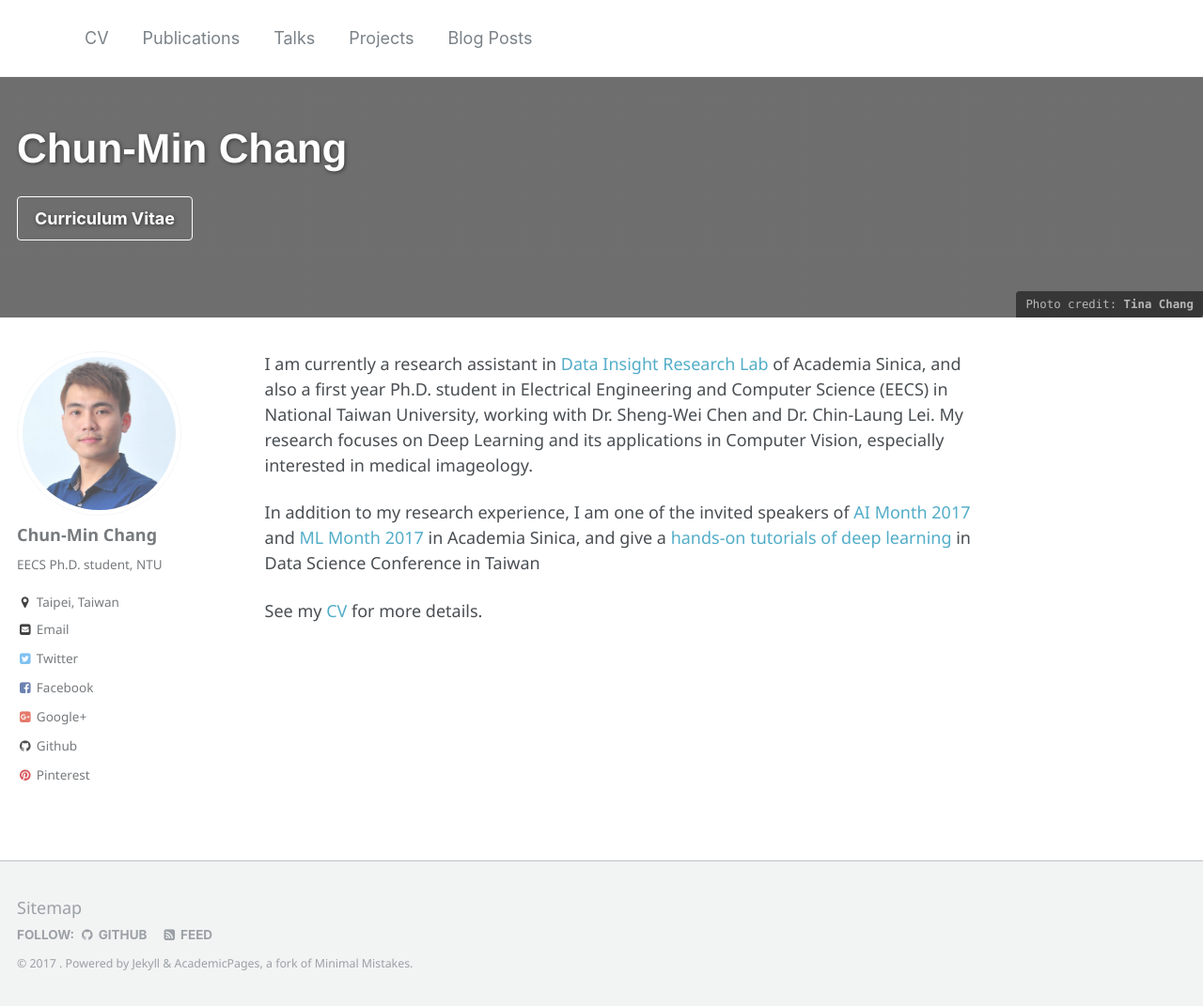
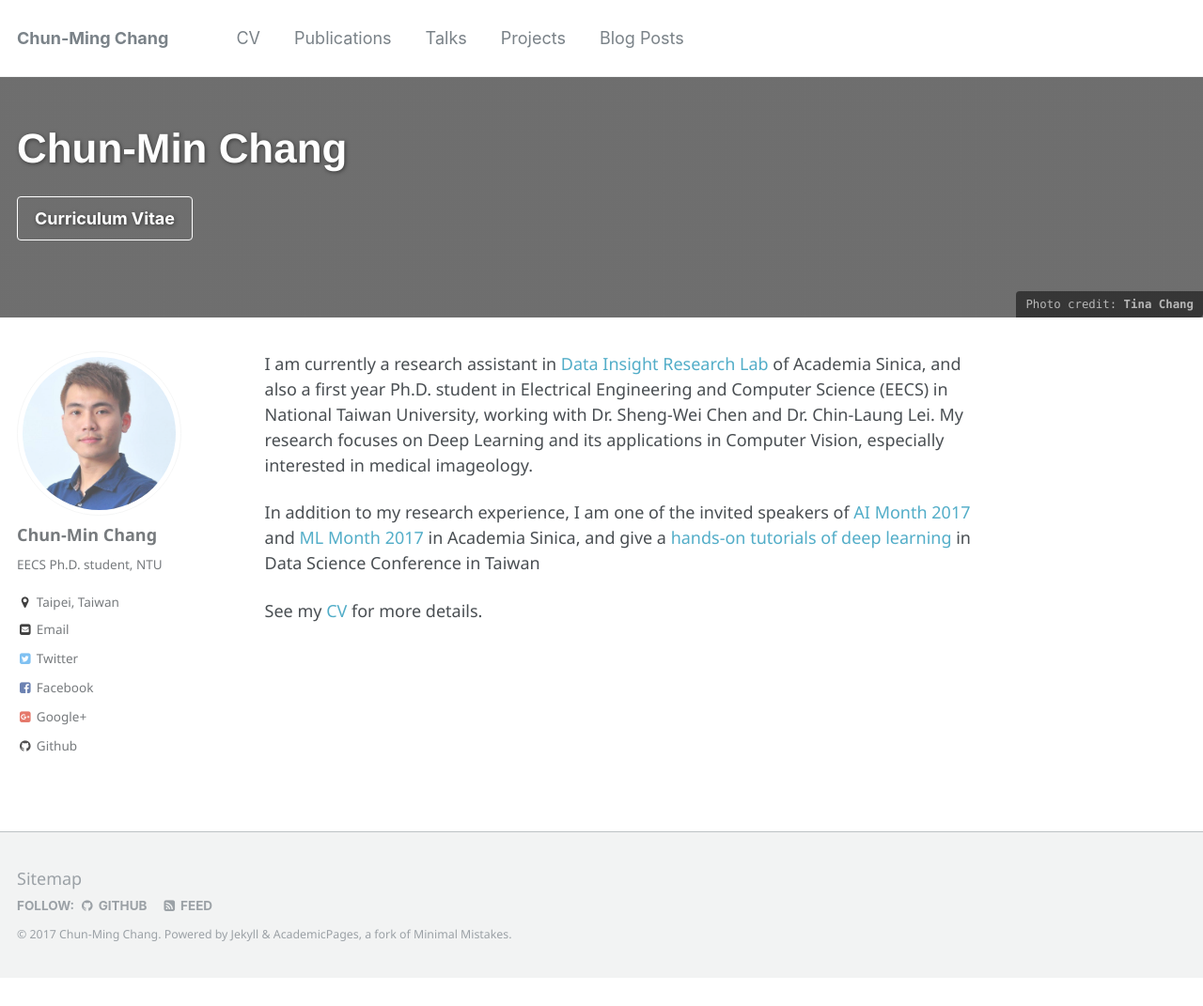
Before and after one commit to NothingHard/NothingHard.github.io, a Jekyll site: the page built from _pages/about.md, in a window 1280 px wide and 1071 px high. Shown: the whole window at 94% size. Built offline with Jekyll 4.4.1, drawn with Linux system fonts in a browser that asks for light colours.

```diff
--- a/_config.yml
+++ b/_config.yml
@@ -7,9 +7,9 @@
 
 # Site Settings
 locale                   : "en-US"
-title                    : ""
-title_separator          : "|"
-name                     : &name ""
+title                    : "Chun-Ming Chang"
+title_separator          : "||"
+name                     : &name "Chun-Ming Chang"
 description              : &description "Ph.D. student in National Taiwan University, Taiwan"
 url                      : https://NothingHard.github.io # the base hostname & protocol for your site e.g. "https://mmistakes.github.io"
 baseurl                  : "" # the subpath of your site, e.g. "/blog"
@@ -99,7 +99,7 @@
   lastfm           :
   linkedin         :
   orcid            :
-  pinterest        : "machine learning, deep learning"
+  pinterest        :
   soundcloud       :
   stackoverflow    : # http://stackoverflow.com/users/123456/username
   steam            :
```
